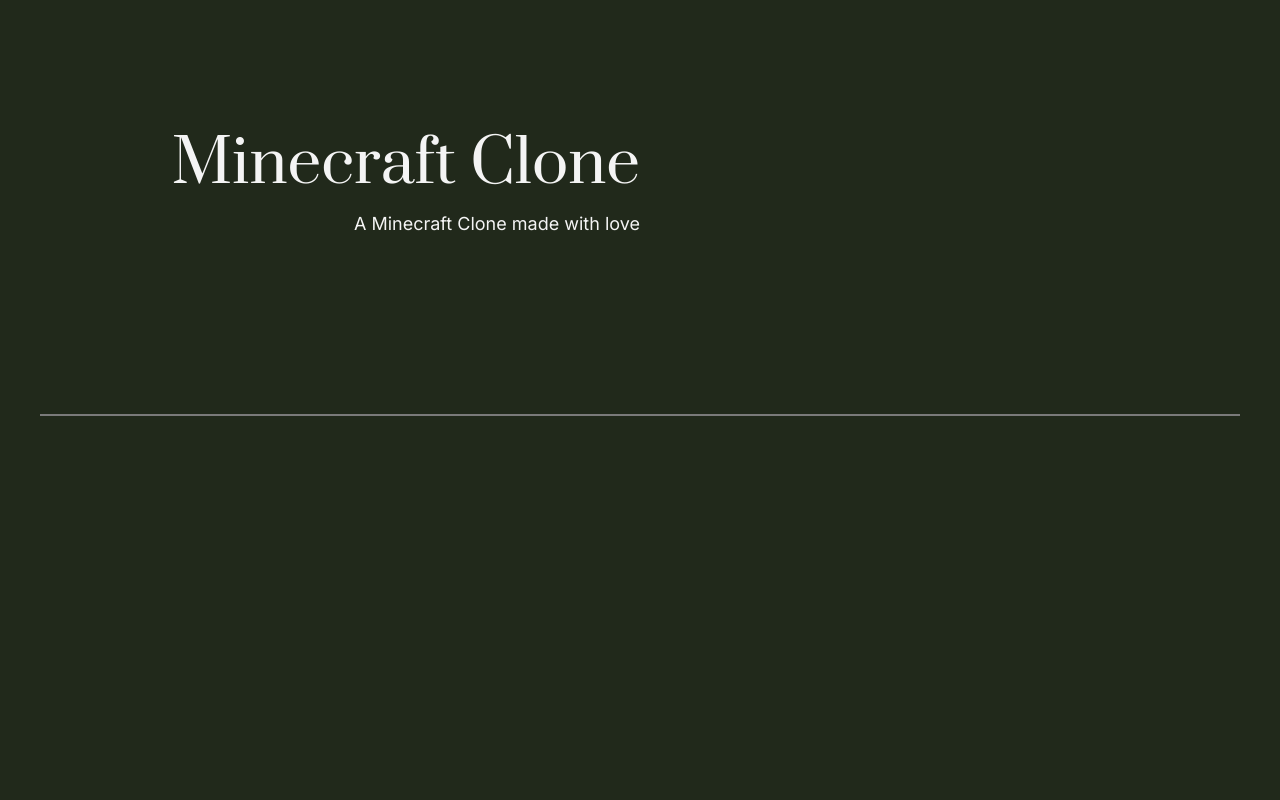
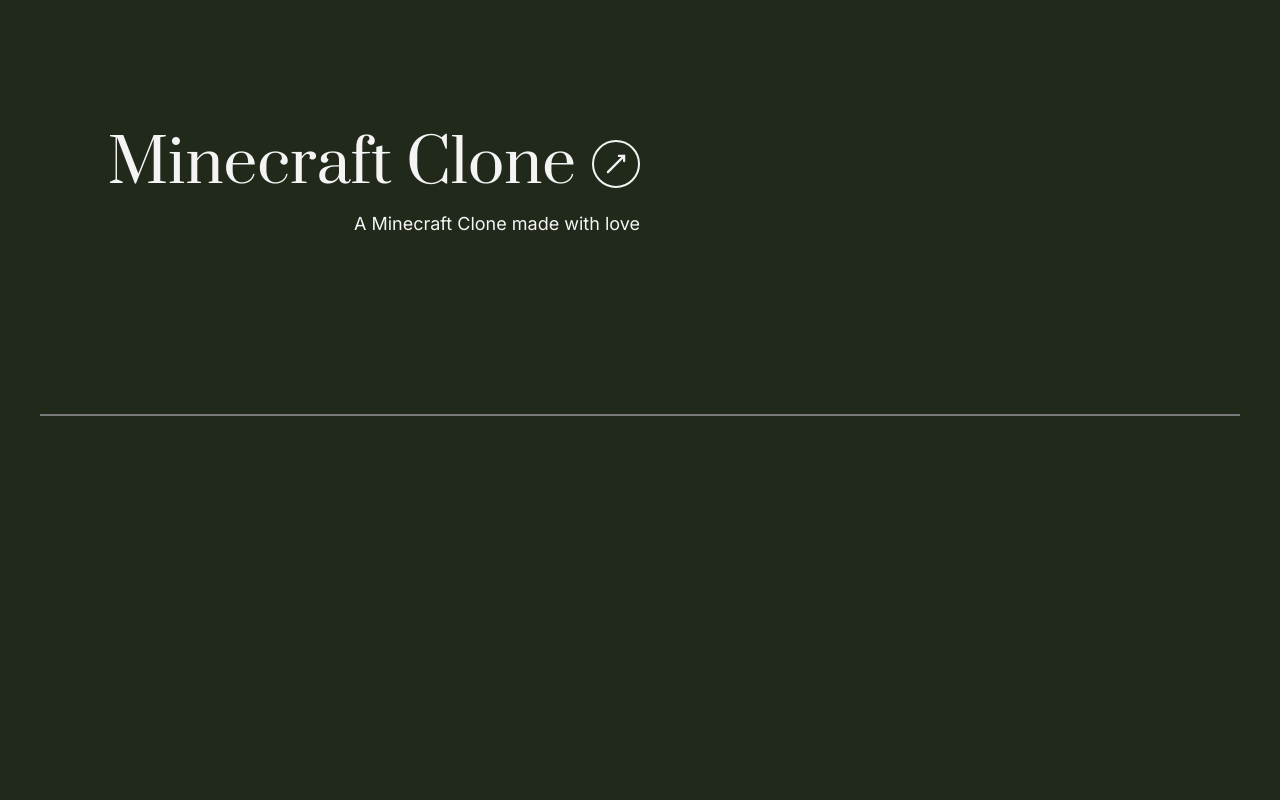
Before and after one commit to NaimanMpl/react-portfolio-v2, a React (Vite) app: page / in a window 1280 px wide. Shown: the part 1960-2760 px from the top of the page. Built offline with nearby package versions, Linux system fonts and the light colour scheme.

Commit message:
feat(home): added arrow icon next to work titles

```diff
--- a/src/components/work/WorkCard.tsx
+++ b/src/components/work/WorkCard.tsx
@@ -3,6 +3,7 @@
 import { ScrollTrigger } from 'gsap/ScrollTrigger';
 import { useEffect, useRef, useState } from 'react';
 import { Link } from 'react-router-dom';
+import arrow from '../../assets/arrow.svg';
 import { useWorkCardData } from '../../contexts/WorkCardContext';
 
 interface WorkCardProps {
@@ -81,8 +82,11 @@
         exit={{ opacity: 0 }}
         transition={transition}
       >
-        <Link to={href}>
+        <Link to={href} className='flex items-center gap-4'>
           <motion.p variants={opacityExitFadeOut} className='font-serif text-6xl dxl:text-4xl'>{title}</motion.p>
+          <div className='w-12 h-12 border-[2px] border-solid border-white rounded-full p-1 dxl:w-8 dxl:h-8'>
+            <img className='w-full h-full' src={arrow} alt="Go" />
+          </div>
         </Link>
         <motion.p className='text-lg' variants={opacityExitFadeOut}>{description}</motion.p>
       </motion.div>
```
Also changed, not shown: src/assets/arrow.svg.
